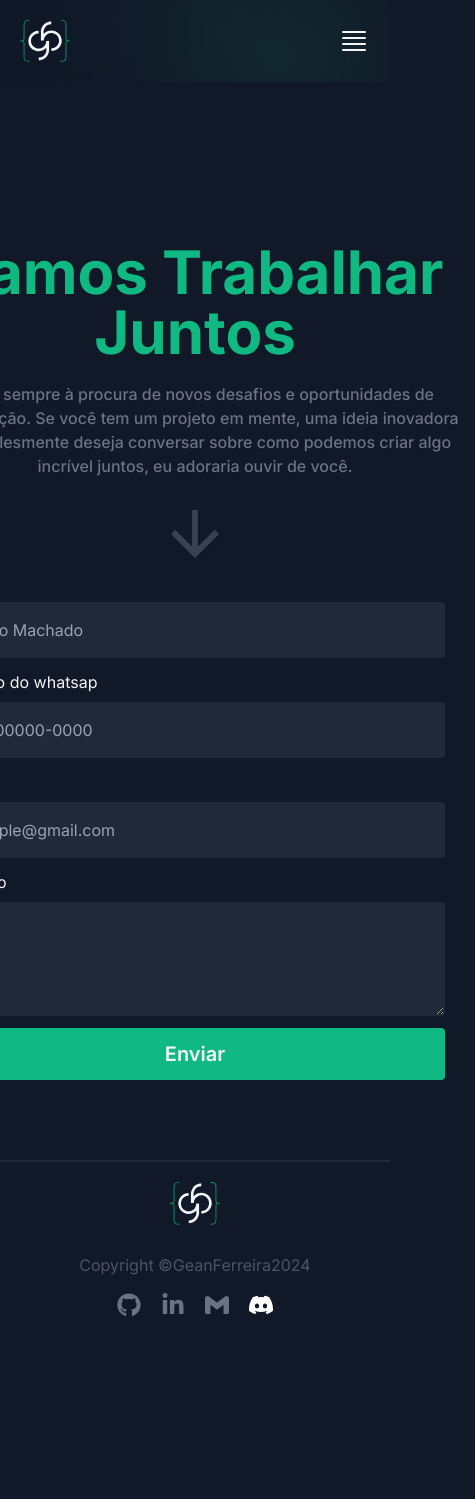
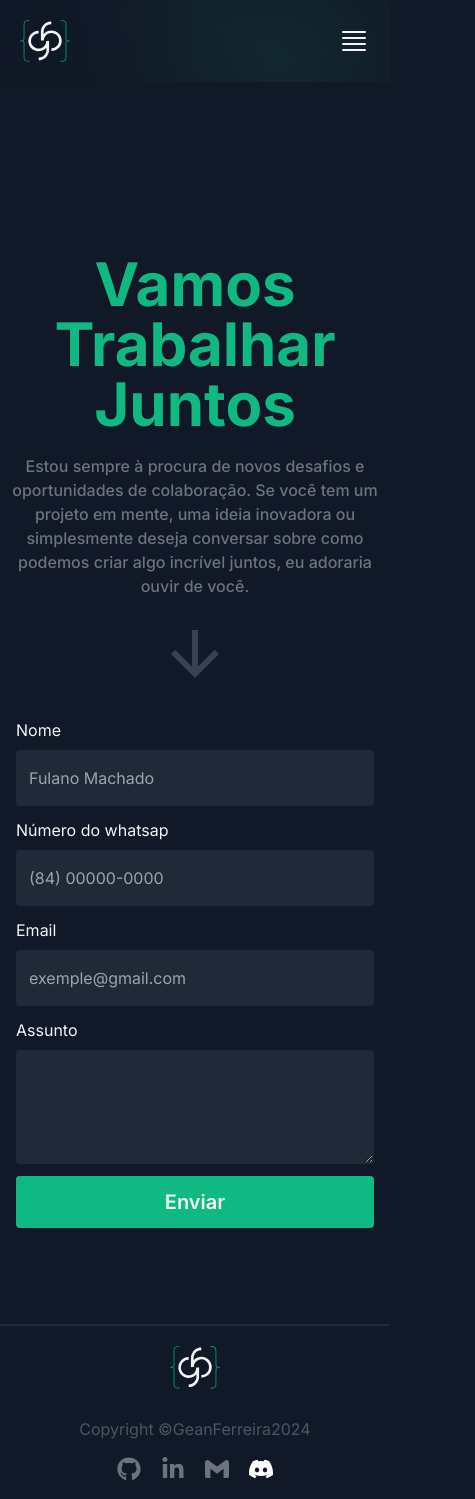
Before and after one commit to Dom-Garotom/Portifolio, a Next.js app: page /contact in a window 390 px wide. Shown: the top 1499 px of the page, 475 px wide, since content can reach past the window. Before the commit the page ends 1345 px from the top, so only its background shows below. Built offline with nearby package versions, Linux system fonts and the light colour scheme.

Commit message:
refactor: arrumando o responsivo da page de contatos

```diff
--- a/src/app/contact/page.tsx
+++ b/src/app/contact/page.tsx
@@ -7,9 +7,9 @@ function ContactPage() {
 
             <section className="flex flex-col items-center lg:flex-row   lg:items-start justify-around  pt-40 py-20  w-full bg-gray-900 ">
 
-                <div className="flex flex-col items-center lg:items-start gap-5 text-center lg:text-left">
-                    <h2 className="text-6xl font-bold w-[560px] text-emerald-500">Vamos Trabalhar Juntos</h2>
-                    <p className="w-[550px] font-medium text-gray-500">
+                <div className="flex flex-col items-center lg:items-start gap-5 text-center lg:text-left p-3">
+                    <h2 className="text-6xl font-bold max-w-[560px] w-ful text-emerald-500">Vamos Trabalhar Juntos</h2>
+                    <p className="max-w-[550px] w-full font-medium text-gray-500">
                         Estou sempre à procura de novos desafios e oportunidades de colaboração. Se você tem um projeto em mente, uma ideia inovadora ou simplesmente deseja conversar sobre como podemos criar algo incrível juntos, eu adoraria ouvir de você.
                     </p>
 
@@ -17,12 +17,12 @@ function ContactPage() {
 
                 </div>
 
-                <form action="mailto:seu-email@example.com" method="POST" encType="text/plain" className="flex flex-col gap-3">
+                <form action="mailto:seu-email@example.com" method="POST" encType="text/plain" className="flex flex-col gap-3 max-w-[700px] w-full p-4">
 
                     <div className="flex flex-col gap-2">
                         <label htmlFor="">Nome</label>
                         <input
-                            className="w-[500px] h-14 rounded bg-gray-800 px-3 py-2 border border-transparent focus:outline-none focus:border-blue-500 "
+                            className="max-w-[700px] w-full h-14 rounded bg-gray-800 px-3 py-2 border border-transparent focus:outline-none focus:border-blue-500 "
                             type="text"
                             name=""
                             placeholder="Fulano Machado "
@@ -33,7 +33,7 @@ function ContactPage() {
                     <div className="flex flex-col gap-2">
                         <label htmlFor="">Número do whatsap </label>
                         <input
-                            className="w-[500px] h-14 rounded bg-gray-800 px-3 py-2 border border-transparent focus:outline-none focus:border-blue-500 "
+                            className="max-w-[700px] w-full h-14 rounded bg-gray-800 px-3 py-2 border border-transparent focus:outline-none focus:border-blue-500 "
                             type="text"
                             name=""
                             placeholder="(84) 00000-0000"
@@ -44,7 +44,7 @@ function ContactPage() {
                     <div className="flex flex-col gap-2">
                         <label htmlFor="">Email</label>
                         <input
-                            className="w-[500px] h-14 rounded bg-gray-800 px-3 py-2 border border-transparent focus:outline-none focus:border-blue-500 "
+                            className="max-w-[700px] w-full h-14 rounded bg-gray-800 px-3 py-2 border border-transparent focus:outline-none focus:border-blue-500 "
                             type="email"
                             name=""
                             placeholder="exemple@gmail.com"
@@ -55,7 +55,7 @@ function ContactPage() {
                     <div className="flex flex-col gap-2">
                         <label htmlFor="">Assunto</label>
                         <textarea
-                            className="w-[500px] rounded bg-gray-800 px-3 py-2 border border-transparent focus:outline-none focus:border-blue-500 "
+                            className="max-w-[700px] w-full rounded bg-gray-800 px-3 py-2 border border-transparent focus:outline-none focus:border-blue-500 "
                             name=""
                             rows={4}
                             required
```
